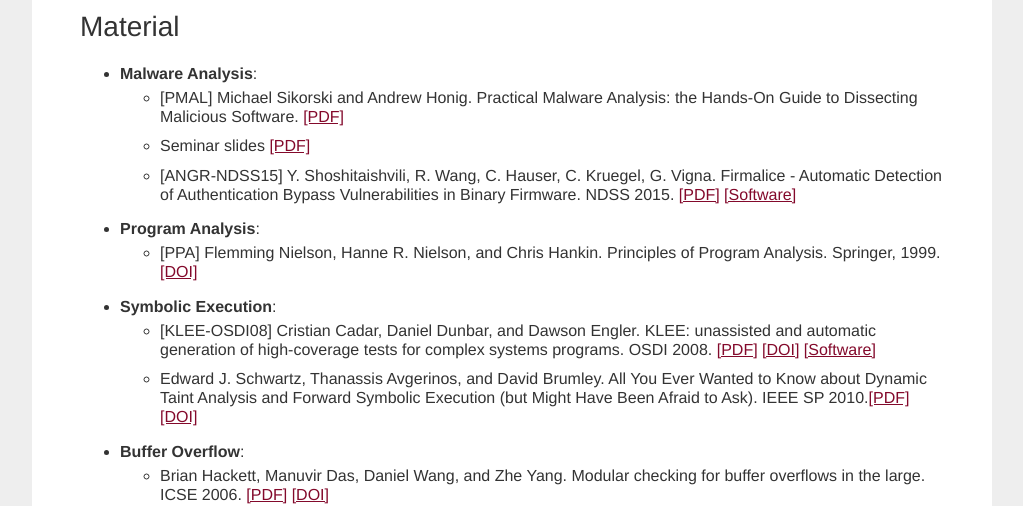
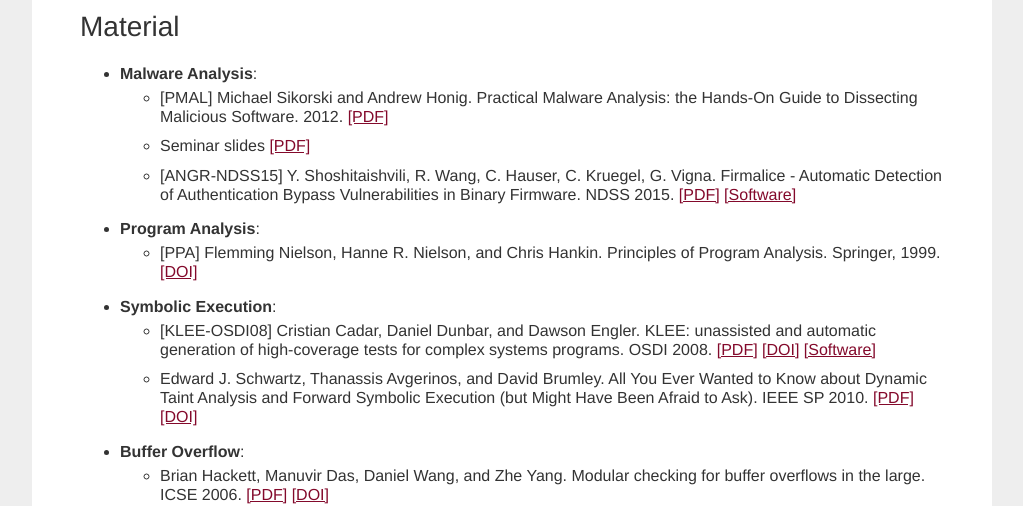
Before and after one commit to season-lab/season-lab.github.io, a Jekyll site: the page built from excellence.md, in a window 1280 px wide. Shown: the part 989-1495 px from the top of the page, without its empty margins (128-1151 px from the left). Built offline with Jekyll 4.4.1, drawn with Linux system fonts in a browser that asks for light colours.

Commit message:
Update excellence.md

```diff
--- a/excellence.md
+++ b/excellence.md
@@ -33,7 +33,7 @@
 <!--Le risorse elencate, ove non disponibili, possono essere richieste via mail al gruppo.-->
 
 * **Malware Analysis**:
-	* [PMAL] Michael Sikorski and Andrew Honig. Practical Malware Analysis: the Hands-On Guide to Dissecting Malicious Software. [[PDF]](http://venom630.free.fr/pdf/Practical_Malware_Analysis.pdf)
+	* [PMAL] Michael Sikorski and Andrew Honig. Practical Malware Analysis: the Hands-On Guide to Dissecting Malicious Software. 2012. [[PDF]](http://venom630.free.fr/pdf/Practical_Malware_Analysis.pdf)
 	* Seminar slides [[PDF]](https://drive.google.com/open?id=0Bw8evy6grTplSHVpUEE3dDFUOFk)
 	* [ANGR-NDSS15] Y. Shoshitaishvili, R. Wang, C. Hauser, C. Kruegel, G. Vigna. Firmalice - Automatic Detection of Authentication Bypass Vulnerabilities in Binary Firmware. NDSS 2015. [[PDF]](https://www.lastline.com/papers/2015_ndss15_firmalice-2.pdf)  [[Software]](https://github.com/angr/angr)
 
@@ -42,11 +42,11 @@
 
 * **Symbolic Execution**:
 	* [KLEE-OSDI08] Cristian Cadar, Daniel Dunbar, and Dawson Engler. KLEE: unassisted and automatic generation of high-coverage tests for complex systems programs. OSDI 2008. [[PDF]](http://hci.stanford.edu/cstr/reports/2008-03.pdf) [[DOI]](http://dl.acm.org/citation.cfm?id=1855741.1855756) [[Software]](https://klee.github.io/)
-	* Edward J. Schwartz, Thanassis Avgerinos, and David Brumley. All You Ever Wanted to Know about Dynamic Taint Analysis and Forward Symbolic Execution (but Might Have Been Afraid to Ask). IEEE SP 2010.[[PDF]](https://users.ece.cmu.edu/~ejschwar/papers/oakland10.pdf) [[DOI]](http://dx.doi.org/10.1109/SP.2010.26)
+	* Edward J. Schwartz, Thanassis Avgerinos, and David Brumley. All You Ever Wanted to Know about Dynamic Taint Analysis and Forward Symbolic Execution (but Might Have Been Afraid to Ask). IEEE SP 2010. [[PDF]](https://users.ece.cmu.edu/~ejschwar/papers/oakland10.pdf) [[DOI]](http://dx.doi.org/10.1109/SP.2010.26)
 
 * **Buffer Overflow**:
 	* Brian Hackett, Manuvir Das, Daniel Wang, and Zhe Yang. Modular checking for buffer overflows in the large. ICSE 2006. [[PDF]](http://research.microsoft.com/pubs/70226/tr-2005-139.pdf) [[DOI]](http://dx.doi.org/10.1145/1134285.1134319)
-<!-- * **Abstract interpretation** -->
+
 * **Data Flow Analysis**:
 	* Chapter 2 of [PPA]
 	* Dataflow Analysis Introduction. Stanford CS243 [[PDF]](http://suif.stanford.edu/~courses/cs243/lectures/l2.pdf)
@@ -74,3 +74,4 @@
 * **LLVM (IR, transformations)**
 
 * **Analysis of Big Data Systems**-->
+<!-- * **Abstract interpretation** -->
```
